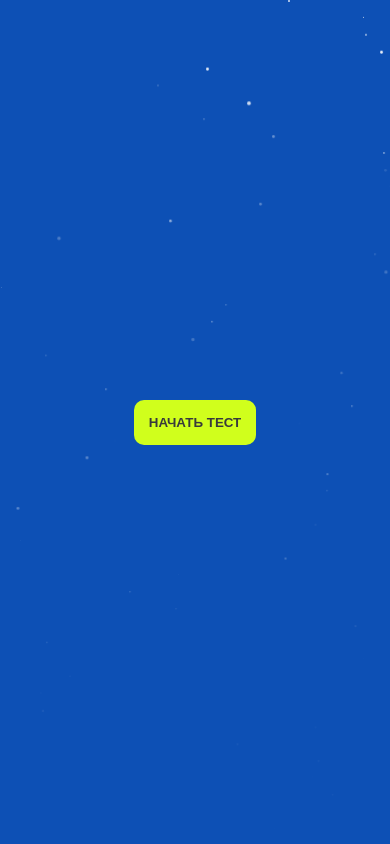
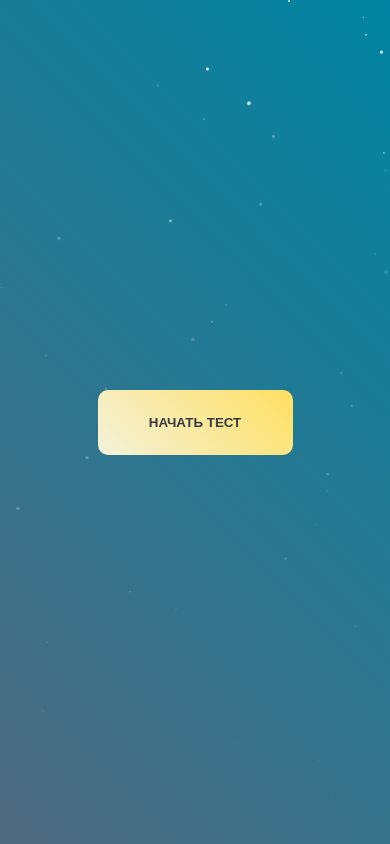
Before and after one commit to Kakashi11aa/hello, a plain HTML site: page index.html in a window 390 px wide. Drawn offline with Linux system fonts and the light colour scheme.

Commit message:
Update index.css

```diff
--- a/index.css
+++ b/index.css
@@ -1,24 +1,9 @@
-
-
-
-.correct-answer {
-  color: #36ff6b;
-}
-
-.wrong-answer {
-  color: #ff5656;
-}
-
-
-@media (max-width: 478px ) {
-
-      body {
+  body {
     margin: 0;
     overflow: hidden;
     background: #0d50b5;
     font-family: sans-serif;
-        font-family: sans-serif;
-    text-align: center;
+    background: linear-gradient(45deg, #4f697f, #0185a2)
   }
   .star {
     position: fixed;
@@ -39,8 +24,28 @@
   }
 }
 
+
+
+.correct-answer {
+  color: #36ff6b;
+}
+
+.wrong-answer {
+  color: #ff5656;
+}
+
+
+@media (max-width: 478px ) {
+
+  body {
+    font-family: sans-serif;
+    text-align: center;
+  }
+
+
   .content {
     text-align: center;
+    margin-top: 230px;
 
   }
   .answer-btn {
@@ -121,11 +126,16 @@ font-size: 14px;
 
 button {
   border: none;
-  padding: 15px;
+  padding: 25px;
   background: #d0ff1c;
   font-weight: 700;
   color: #383a3c;
   border-radius: 10px;
+  color: #383a3c;
+  width: 50%;
+  background: linear-gradient(45deg, #f3f2dc, #ffdf61);
+    }
+}
 
     }
 }
```
